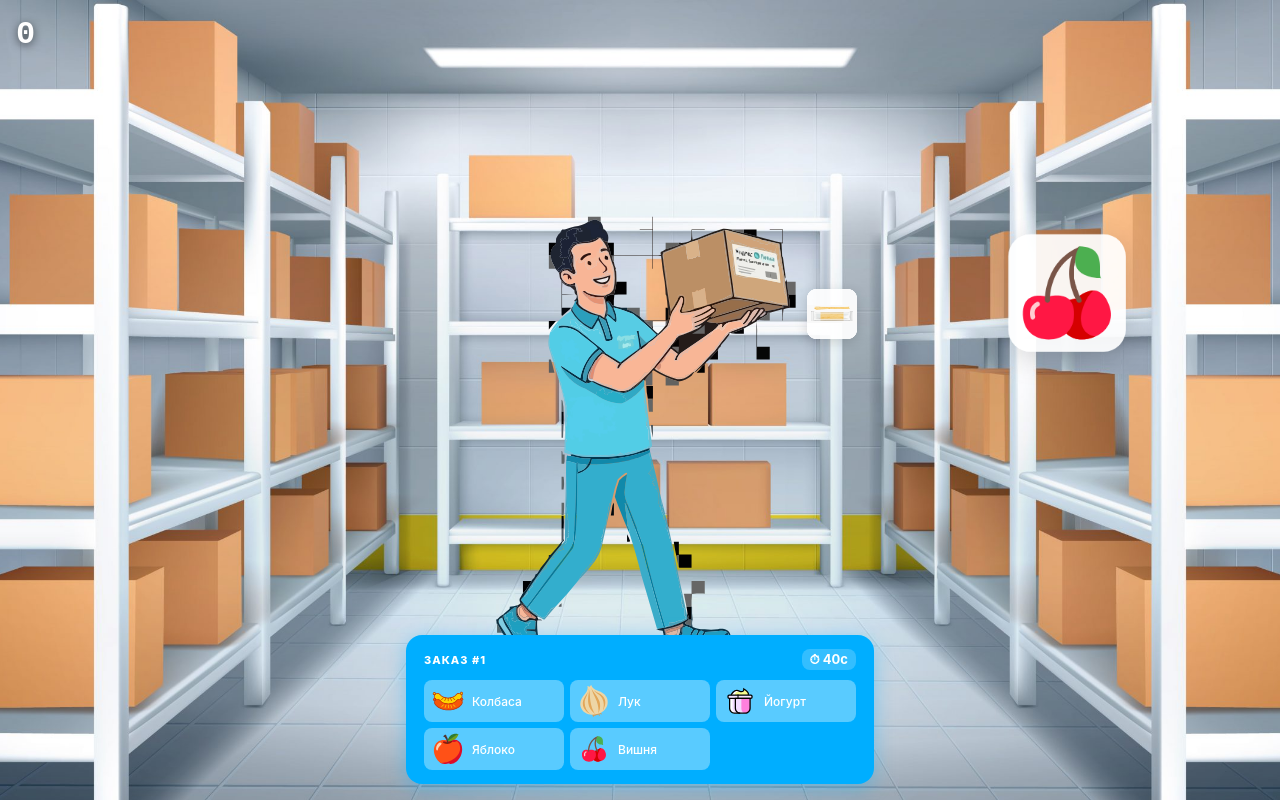
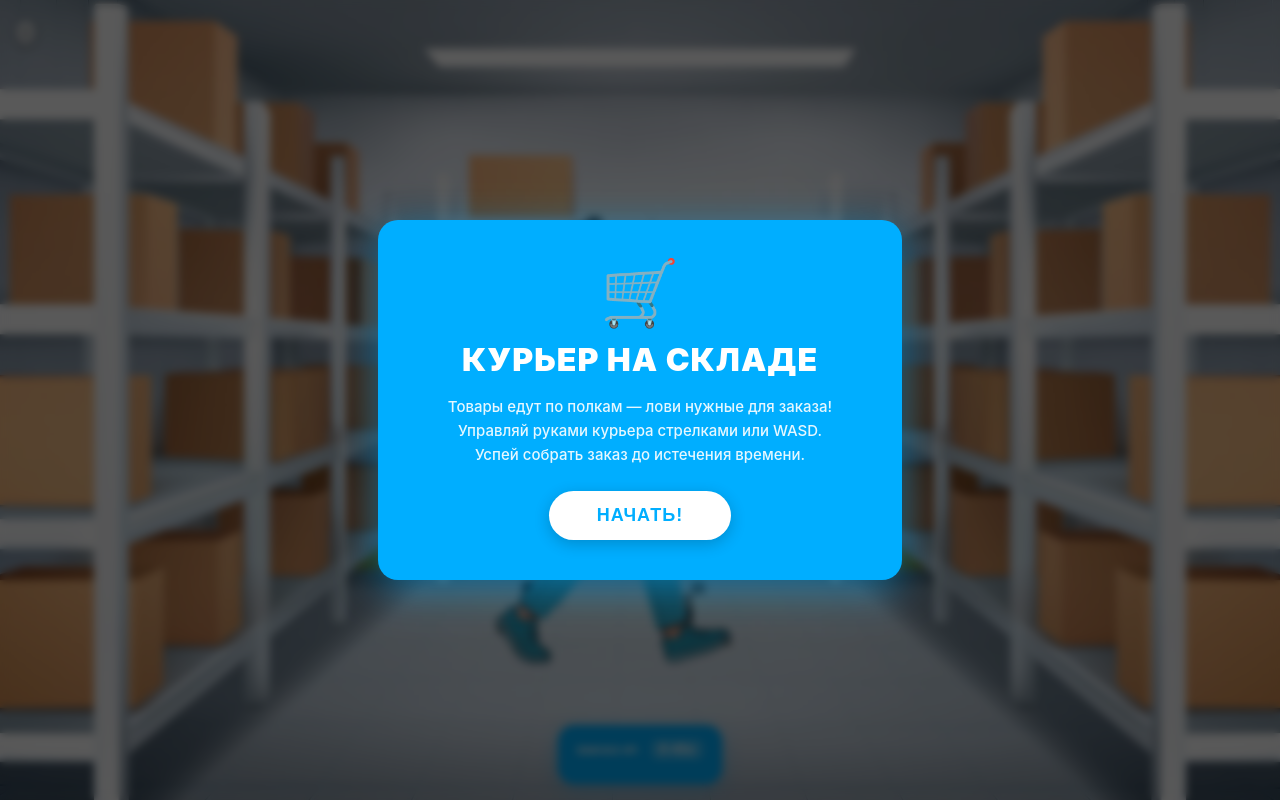
Before and after one commit to TrueMrMaverick/deep-peak-game, a React (Create React App) app: page / in a window 1280 px wide. Built offline with nearby package versions, Linux system fonts and the light colour scheme.

Commit message:
feat: start screen

```diff
--- a/src/pages/game/GamePage.tsx
+++ b/src/pages/game/GamePage.tsx
@@ -1,4 +1,4 @@
-import { useEffect } from 'react';
+import { useEffect, useState } from 'react';
 import './GamePage.css';
 import bg from './storage.jpg';
 import courierDown from './images/courier-down.svg';
@@ -7,6 +7,7 @@ import { GameStoreProvider, useGame, useGameStoreContext, ShelfZone } from './st
 import { Shelves } from './components/Shelves';
 import { OrderPanel } from './OrderPanel';
 import { GameOverScreen } from './GameOverScreen';
+import { StartScreen } from './StartScreen';
 
 const KEY_TO_ACTION: Record<string, 'up' | 'down' | 'left' | 'right'> = {
   ArrowUp: 'up',
@@ -36,11 +37,13 @@ function GameContent() {
   const courierArmsUp = useGame((s) => s.courierArmsUp);
   const courierMirrored = useGame((s) => s.courierMirrored);
   const gameOver = useGame((s) => s.gameOver);
+  const [started, setStarted] = useState(false);
 
   useEffect(() => {
+    if (!started) return;
     store.startLoop();
     return () => store.stopLoop();
-  }, [store]);
+  }, [store, started]);
 
   useEffect(() => {
     const onKeyDown = (e: KeyboardEvent) => {
@@ -88,6 +91,7 @@ function GameContent() {
           style={{ transform: courierTransform }}
         />
       </div>
+      {!started && <StartScreen onStart={() => setStarted(true)} />}
       {gameOver && <GameOverScreen />}
     </div>
   );
--- /dev/null
+++ b/src/pages/game/StartScreen/StartScreen.css
@@ -0,0 +1,72 @@
+.StartScreen-overlay {
+  position: absolute;
+  inset: 0;
+  background: rgba(0, 0, 0, 0.65);
+  display: flex;
+  align-items: center;
+  justify-content: center;
+  z-index: 100;
+  backdrop-filter: blur(4px);
+}
+
+.StartScreen-card {
+  background: #00aeff;
+  border-radius: 20px;
+  padding: 40px 52px;
+  text-align: center;
+  box-shadow: 0 8px 40px rgba(0, 174, 255, 0.5);
+  display: flex;
+  flex-direction: column;
+  align-items: center;
+  gap: 16px;
+  max-width: 420px;
+  width: 90%;
+}
+
+.StartScreen-icon {
+  font-size: 64px;
+  line-height: 1;
+}
+
+.StartScreen-title {
+  margin: 0;
+  font-size: 32px;
+  font-weight: 900;
+  color: #ffffff;
+  text-transform: uppercase;
+  letter-spacing: 1px;
+}
+
+.StartScreen-description {
+  margin: 0;
+  font-size: 15px;
+  font-weight: 500;
+  color: rgba(255, 255, 255, 0.9);
+  line-height: 1.6;
+}
+
+.StartScreen-button {
+  margin-top: 8px;
+  padding: 14px 48px;
+  font-size: 18px;
+  font-weight: 900;
+  text-transform: uppercase;
+  letter-spacing: 1px;
+  color: #00aeff;
+  background: #ffffff;
+  border: none;
+  border-radius: 50px;
+  cursor: pointer;
+  box-shadow: 0 4px 16px rgba(0, 0, 0, 0.2);
+  transition: transform 0.15s ease, box-shadow 0.15s ease;
+}
+
+.StartScreen-button:hover {
+  transform: translateY(-2px);
+  box-shadow: 0 8px 24px rgba(0, 0, 0, 0.25);
+}
+
+.StartScreen-button:active {
+  transform: translateY(0);
+  box-shadow: 0 2px 8px rgba(0, 0, 0, 0.2);
+}
--- /dev/null
+++ b/src/pages/game/StartScreen/StartScreen.tsx
@@ -0,0 +1,24 @@
+import './StartScreen.css';
+
+interface StartScreenProps {
+  onStart: () => void;
+}
+
+export function StartScreen({ onStart }: StartScreenProps) {
+  return (
+    <div className='StartScreen-overlay'>
+      <div className='StartScreen-card'>
+        <div className='StartScreen-icon'>🛒</div>
+        <h1 className='StartScreen-title'>Курьер на складе</h1>
+        <p className='StartScreen-description'>
+          Товары едут по полкам — лови нужные для заказа!<br />
+          Управляй руками курьера стрелками или WASD.<br />
+          Успей собрать заказ до истечения времени.
+        </p>
+        <button className='StartScreen-button' onClick={onStart}>
+          Начать!
+        </button>
+      </div>
+    </div>
+  );
+}
--- /dev/null
+++ b/src/pages/game/StartScreen/index.ts
@@ -0,0 +1 @@
+export { StartScreen } from './StartScreen';
```
